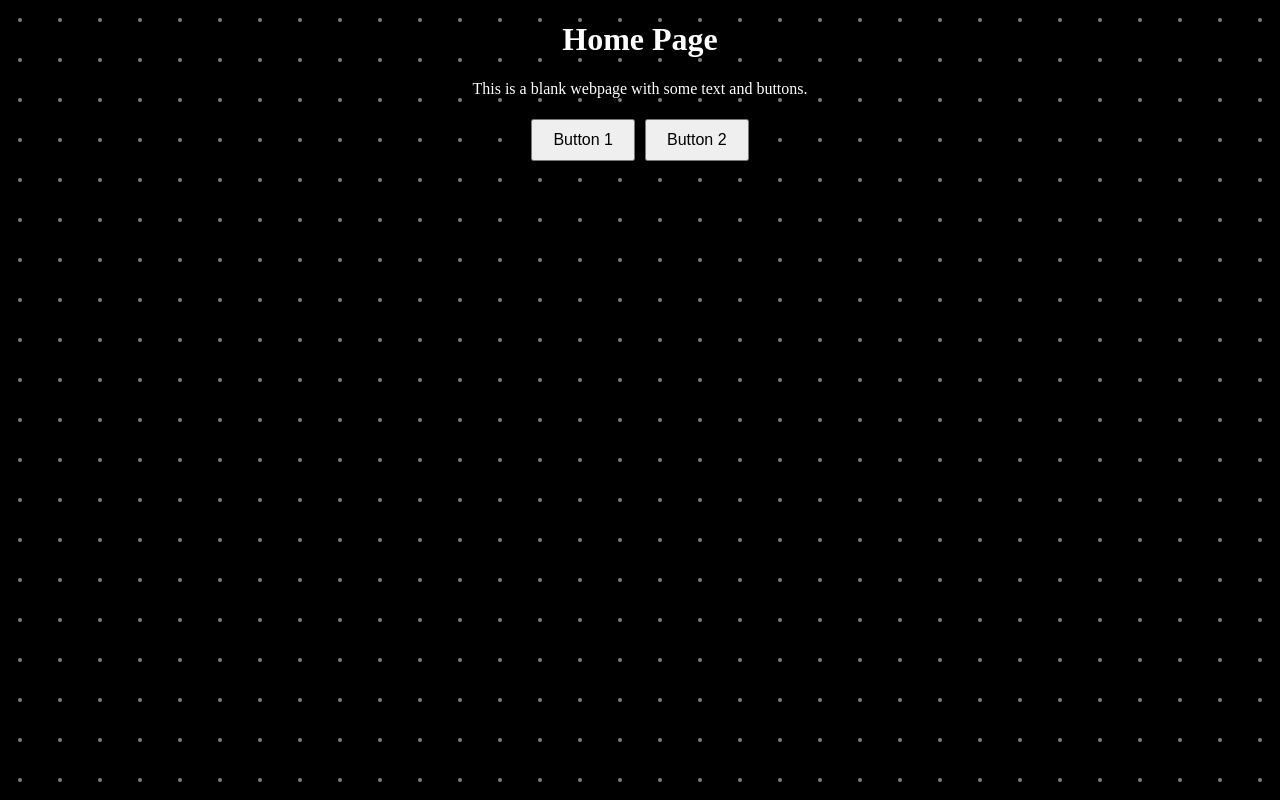
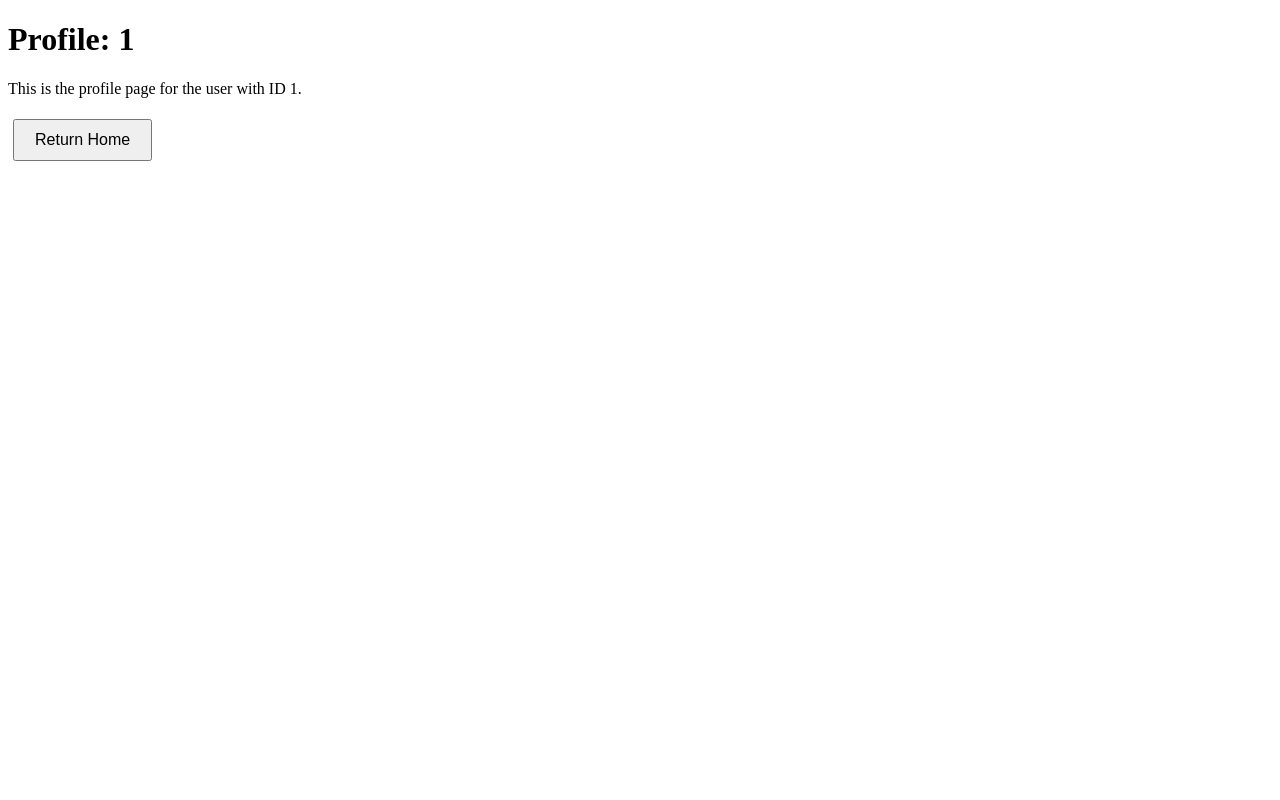
Before and after one commit to davisanderson11/Throughline, a React (Create React App) app: page /profile/1 in a window 1280 px wide. Built offline with nearby package versions, Linux system fonts and the light colour scheme.

Commit message:
feat: redesign

```diff
--- a/package.json
+++ b/package.json
@@ -10,6 +10,7 @@
     "@testing-library/user-event": "^13.5.0",
     "react": "^19.1.0",
     "react-dom": "^19.1.0",
+    "react-router-dom": "^7.5.0",
     "react-scripts": "^5.0.1",
     "web-vitals": "^2.1.4"
   },
@@ -20,8 +21,7 @@
     "deploy": "gh-pages -d build",
     "test": "react-scripts test",
     "eject": "react-scripts eject"
-},
-
+  },
   "eslintConfig": {
     "extends": [
       "react-app",
--- a/src/App.css
+++ b/src/App.css
@@ -4,7 +4,6 @@
 .App {
   text-align: center;
   margin: 20px;
-  color:#fff;
 }
 
 button {
--- a/src/App.js
+++ b/src/App.js
@@ -1,23 +1,20 @@
+// App.js
 import React from 'react';
+import { BrowserRouter as Router, Routes, Route } from 'react-router-dom';
+import Home from './pages/Home';
+import Profile from './pages/Profile';
 import './App.css';
 import './extraStyles.css';
-import Background from './background'; // Adjust the path as necessary
-import usePageSettings from './usePageSettings'; // Import the custom hook
 
 function App() {
-  const { headerText, openNewPage, returnHome } = usePageSettings();
-
   return (
-    <div className="App">
-      {/* Render the background canvas */}
-      <Background />
-      <h1>{headerText}</h1>
-      <p>This is a blank webpage with some text and buttons.</p>
-      <div>
-        <button onClick={returnHome}>Button 1</button>
-        <button onClick={openNewPage}>Button 2</button>
-      </div>
-    </div>
+    <Router>
+      <Routes>
+        <Route path="/" element={<Home />} />
+        <Route path="/home" element={<Home />} />
+        <Route path="/profile/:uuid" element={<Profile />} />
+      </Routes>
+    </Router>
   );
 }
 
--- a/src/background.js
+++ /dev/null
@@ -1,100 +0,0 @@
-// Background.js
-import React, { useEffect } from 'react';
-
-function Background() {
-  useEffect(() => {
-    const canvas = document.getElementById('background-canvas');
-    if (!canvas) return;
-    const ctx = canvas.getContext('2d');
-
-    // Grid and dot parameters
-    const spacing = 40;         // Distance between dot centers
-    const baseRadius = 2;       // Dot radius when the mouse is far away
-    const maxRadius = 10;       // Maximum radius when the mouse is very close
-    const maxAdd = maxRadius - baseRadius; // Maximum additional radius
-    const k = 10000;            // Constant for inverse square effect
-    const easeFactor = 5;       // Controls the exponential easing
-    const maxShake = 0.5;       // Maximum shake offset in pixels
-    const shakeFrequency = 40;  // Frequency of the shake oscillation
-
-    let dots = [];
-
-    // Create grid of dots.
-    function createDots() {
-      dots = [];
-      for (let x = spacing / 2; x < canvas.width; x += spacing) {
-        for (let y = spacing / 2; y < canvas.height; y += spacing) {
-          dots.push({ x, y });
-        }
-      }
-    }
-
-    // Resize canvas to fill the window.
-    function resizeCanvas() {
-      canvas.width = window.innerWidth;
-      canvas.height = window.innerHeight;
-      createDots();
-    }
-    window.addEventListener('resize', resizeCanvas);
-    resizeCanvas();
-
-    // Track mouse position (initially offscreen).
-    let mouse = { x: -1000, y: -1000 };
-    canvas.addEventListener('mousemove', (e) => {
-      mouse.x = e.clientX;
-      mouse.y = e.clientY;
-    });
-
-    // Animation loop: clear the canvas and redraw dots.
-    function animate() {
-      ctx.fillStyle = 'black';
-      ctx.fillRect(0, 0, canvas.width, canvas.height);
-
-      const currentTime = Date.now() / 1000; // For shake animation
-
-      dots.forEach(dot => {
-        const dx = dot.x - mouse.x;
-        const dy = dot.y - mouse.y;
-        const distSq = dx * dx + dy * dy;
-        const raw = k / (distSq + 1);
-        const easedEffect = maxAdd * (1 - Math.exp(-raw / easeFactor));
-        const radius = baseRadius + Math.min(easedEffect, maxAdd);
-        const t = (radius - baseRadius) / (maxRadius - baseRadius);
-        const gray = Math.floor(128 + t * (255 - 128));
-        const color = `rgb(${gray}, ${gray}, ${gray})`;
-        const shakeAmplitude = maxShake * t;
-        const offsetX = Math.sin(currentTime * shakeFrequency + dot.x) * shakeAmplitude;
-        const offsetY = Math.cos(currentTime * shakeFrequency + dot.y) * shakeAmplitude;
-
-        ctx.beginPath();
-        ctx.arc(dot.x + offsetX, dot.y + offsetY, radius, 0, Math.PI * 2);
-        ctx.fillStyle = color;
-        ctx.fill();
-      });
-
-      requestAnimationFrame(animate);
-    }
-    animate();
-
-    // Cleanup event listener on unmount.
-    return () => {
-      window.removeEventListener('resize', resizeCanvas);
-    };
-  }, []);
-
-  return (
-    <canvas
-      id="background-canvas"
-      style={{
-        position: 'fixed',
-        top: 0,
-        left: 0,
-        zIndex: -1,
-        width: '100%',
-        height: '100%',
-      }}
-    ></canvas>
-  );
-}
-
-export default Background;
--- a/src/index.js
+++ b/src/index.js
@@ -1,10 +1,10 @@
+// index.js
 import React from 'react';
 import ReactDOM from 'react-dom/client';
-import './index.css';
 import App from './App';
+import './index.css'; // Global styles if any
 
-const rootElement = document.getElementById('root');
-const root = ReactDOM.createRoot(rootElement);
+const root = ReactDOM.createRoot(document.getElementById('root'));
 root.render(
   <React.StrictMode>
     <App />
--- /dev/null
+++ b/src/pages/Home.js
@@ -0,0 +1,32 @@
+// src/pages/Home.js
+import React from 'react';
+import { useNavigate } from 'react-router-dom';
+
+function Home() {
+  const navigate = useNavigate();
+
+  // Generates a random 8-character hexadecimal string.
+  const generateRandomHex = () => {
+    let result = '';
+    const characters = '0123456789ABCDEF';
+    for (let i = 0; i < 8; i++) {
+      result += characters.charAt(Math.floor(Math.random() * 16));
+    }
+    return result;
+  };
+
+  const navigateToProfile = () => {
+    const hex = generateRandomHex();
+    navigate(`/profile/${hex}`);
+  };
+
+  return (
+    <div>
+      <h1>Home Page</h1>
+      <p>Welcome to the home page.</p>
+      <button onClick={navigateToProfile}>Go to a Random Profile</button>
+    </div>
+  );
+}
+
+export default Home;
--- /dev/null
+++ b/src/pages/Profile.js
@@ -0,0 +1,22 @@
+// src/pages/Profile.js
+import React from 'react';
+import { useParams, useNavigate } from 'react-router-dom';
+
+function Profile() {
+  const { uuid } = useParams();
+  const navigate = useNavigate();
+
+  const goHome = () => {
+    navigate('/');
+  };
+
+  return (
+    <div>
+      <h1>Profile: {uuid}</h1>
+      <p>This is the profile page for the user with ID {uuid}.</p>
+      <button onClick={goHome}>Return Home</button>
+    </div>
+  );
+}
+
+export default Profile;
```
Also changed, not shown: 1 other file (tests, documents, lock files or other folders).
